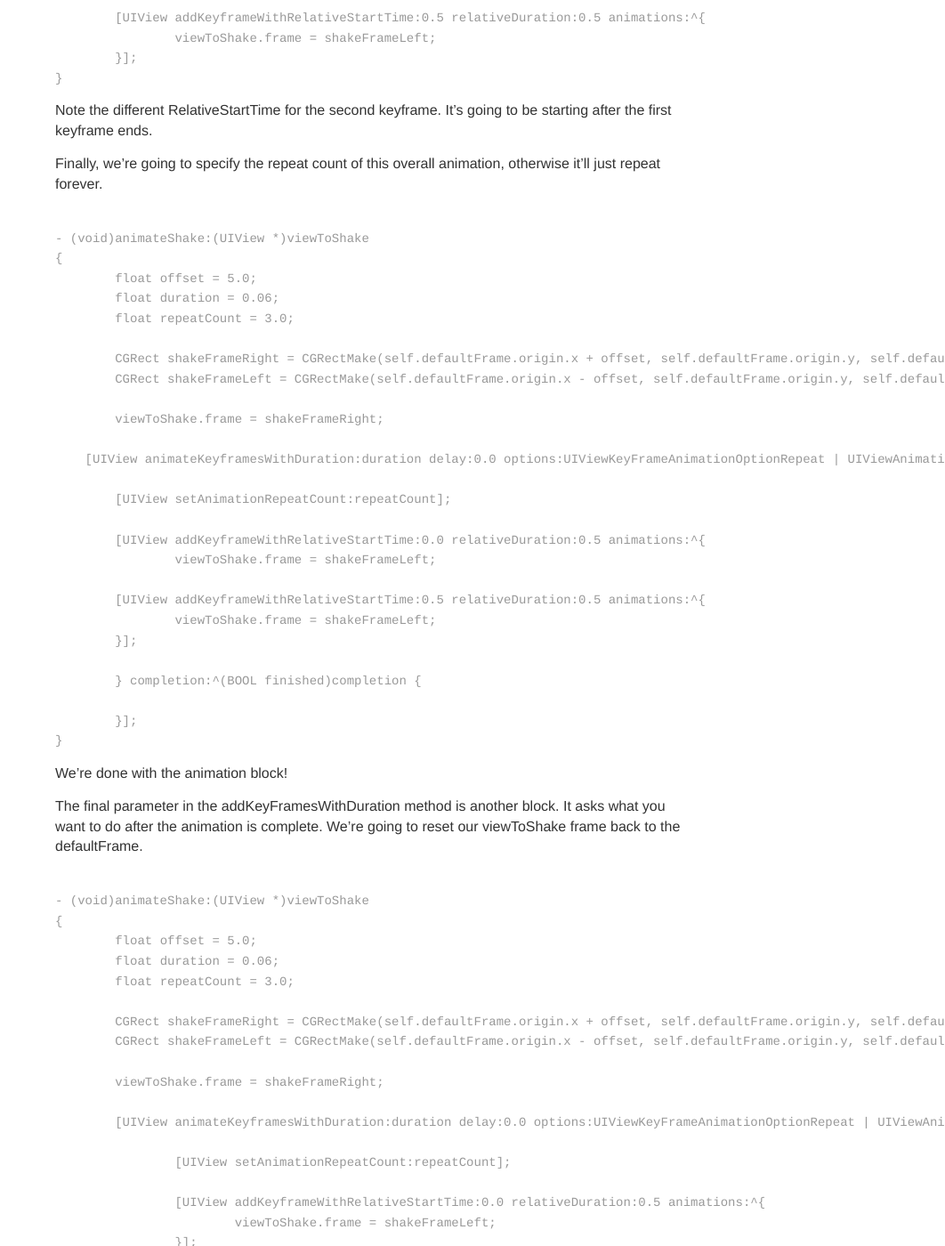
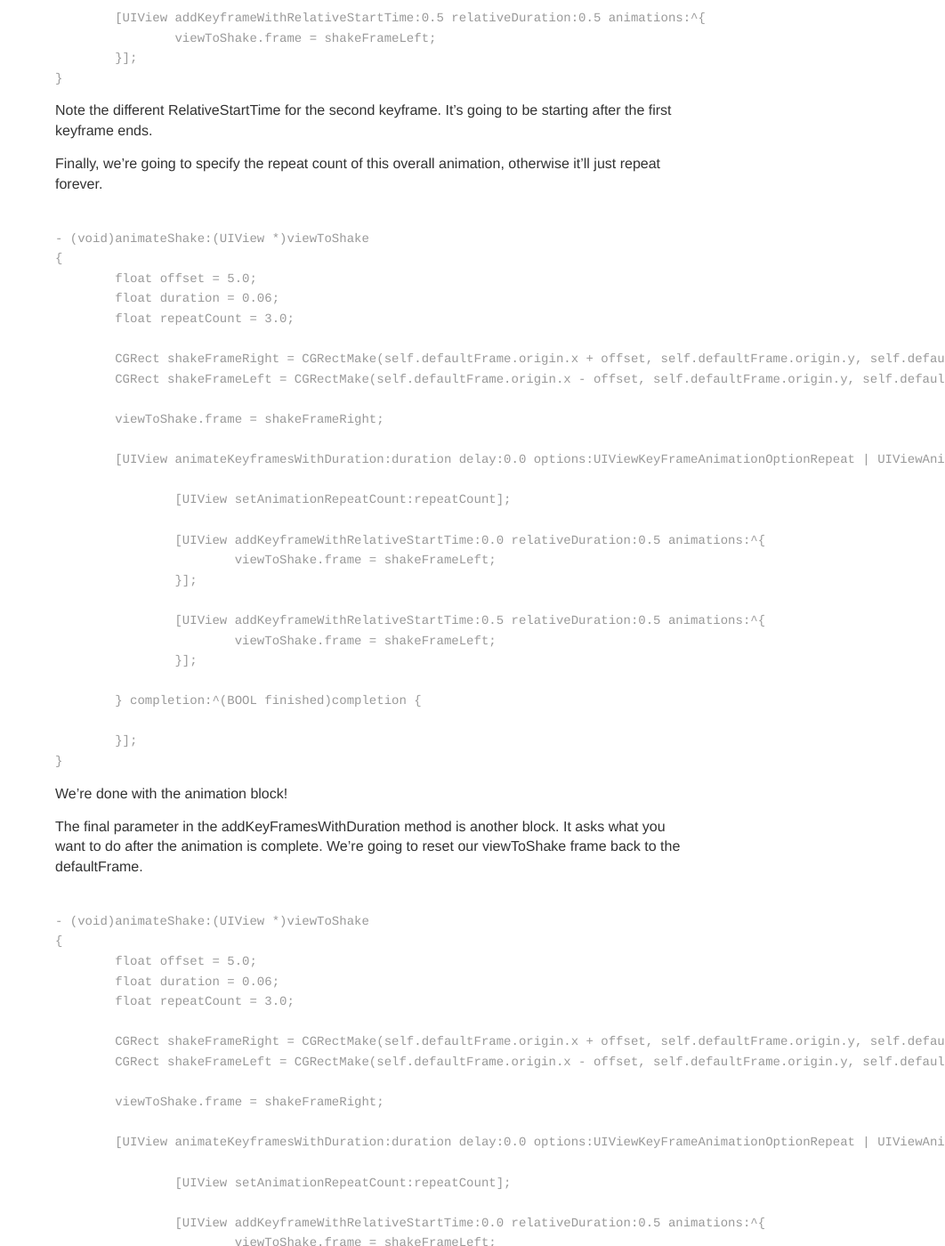
Before and after one commit to trentyou/trentyou.github.io, a Jekyll site: the page built from _posts/2014-12-7-Shaking a UIView.md, in a window 1280 px wide and 1400 px high, scrolled down 9007 px. Shown: the whole window at 89% size, without its empty margins (218-1280 px from the left). Built offline with Jekyll 4.4.1, drawn with Linux system fonts in a browser that asks for light colours.

Commit message:
Updated 2014-12-7-Shaking a UIView.md

```diff
--- a/_posts/2014-12-7-Shaking a UIView.md
+++ b/_posts/2014-12-7-Shaking a UIView.md
@@ -371,16 +371,17 @@ Finally, we're going to specify the repeat count of this overall animation, othe
 
 	viewToShake.frame = shakeFrameRight;
 
-    [UIView animateKeyframesWithDuration:duration delay:0.0 options:UIViewKeyFrameAnimationOptionRepeat | UIViewAnimationOptionCurveEaseInOut animations:^{
+	[UIView animateKeyframesWithDuration:duration delay:0.0 options:UIViewKeyFrameAnimationOptionRepeat | UIViewAnimationOptionCurveEaseInOut animations:^{
 
-	[UIView setAnimationRepeatCount:repeatCount];
+		[UIView setAnimationRepeatCount:repeatCount];
 
-	[UIView addKeyframeWithRelativeStartTime:0.0 relativeDuration:0.5 animations:^{
-		viewToShake.frame = shakeFrameLeft;
+		[UIView addKeyframeWithRelativeStartTime:0.0 relativeDuration:0.5 animations:^{
+			viewToShake.frame = shakeFrameLeft;
+		}];
 
-	[UIView addKeyframeWithRelativeStartTime:0.5 relativeDuration:0.5 animations:^{
-		viewToShake.frame = shakeFrameLeft;
-	}];
+		[UIView addKeyframeWithRelativeStartTime:0.5 relativeDuration:0.5 animations:^{
+			viewToShake.frame = shakeFrameLeft;
+		}];
 
 	} completion:^(BOOL finished)completion {
 
@@ -423,7 +424,6 @@ The final parameter in the addKeyFramesWithDuration method is another block. It
 </code></pre>
 
 <br>
-<br>
 You're done! Call the shakeAnimate: method from anywhere else in your app and pass it a view that you want to shake. Just remember that the method depends on the instance variable self.defaultFrame so remember to change that if you want to mess around with your own views. Or redesign the method to your own needs. This was just a quick and dirty demonstration.
 
 If any of the code isn't working for you, check with the first code snippet I posted that includes all the code I talked about.
```
